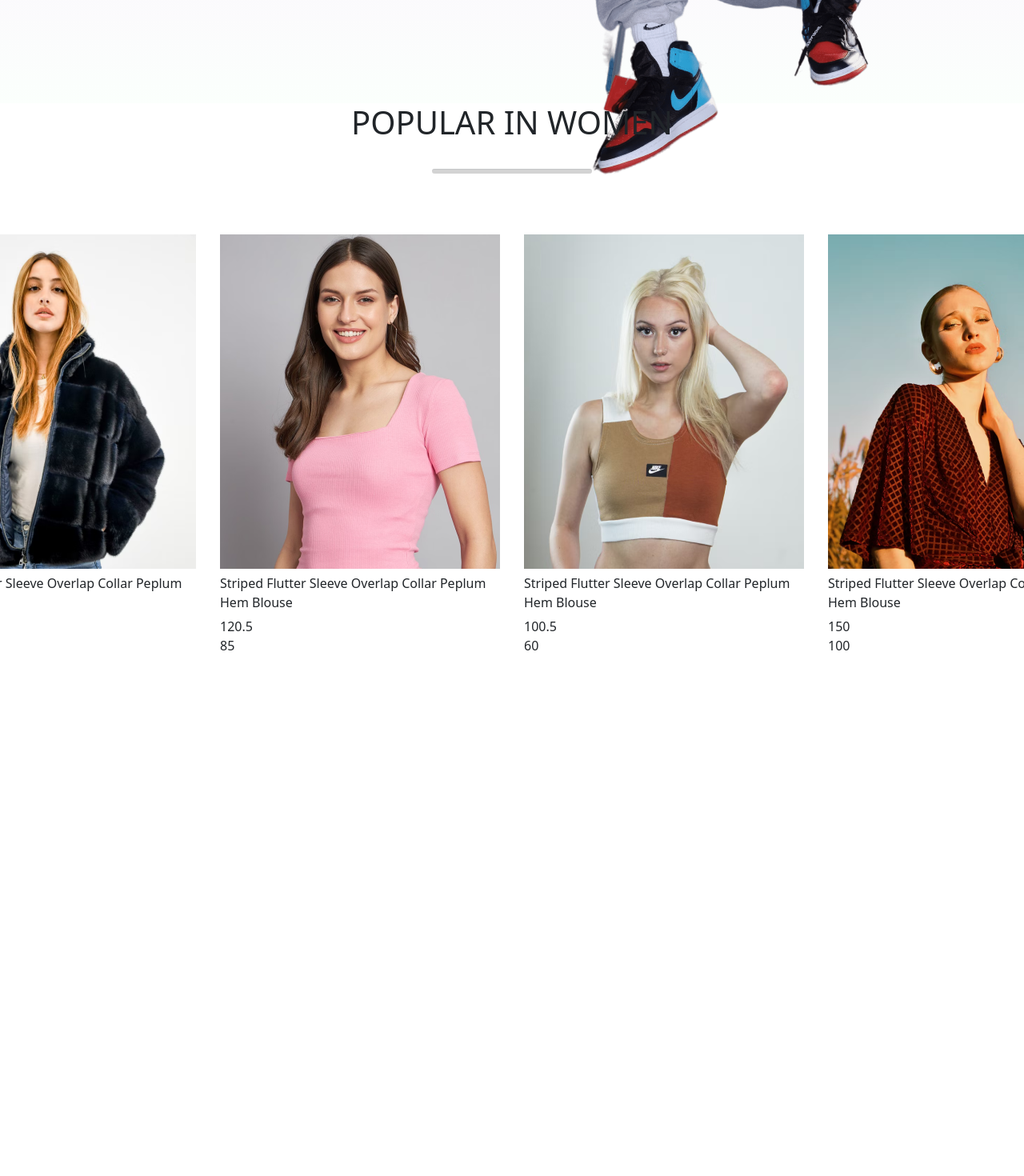
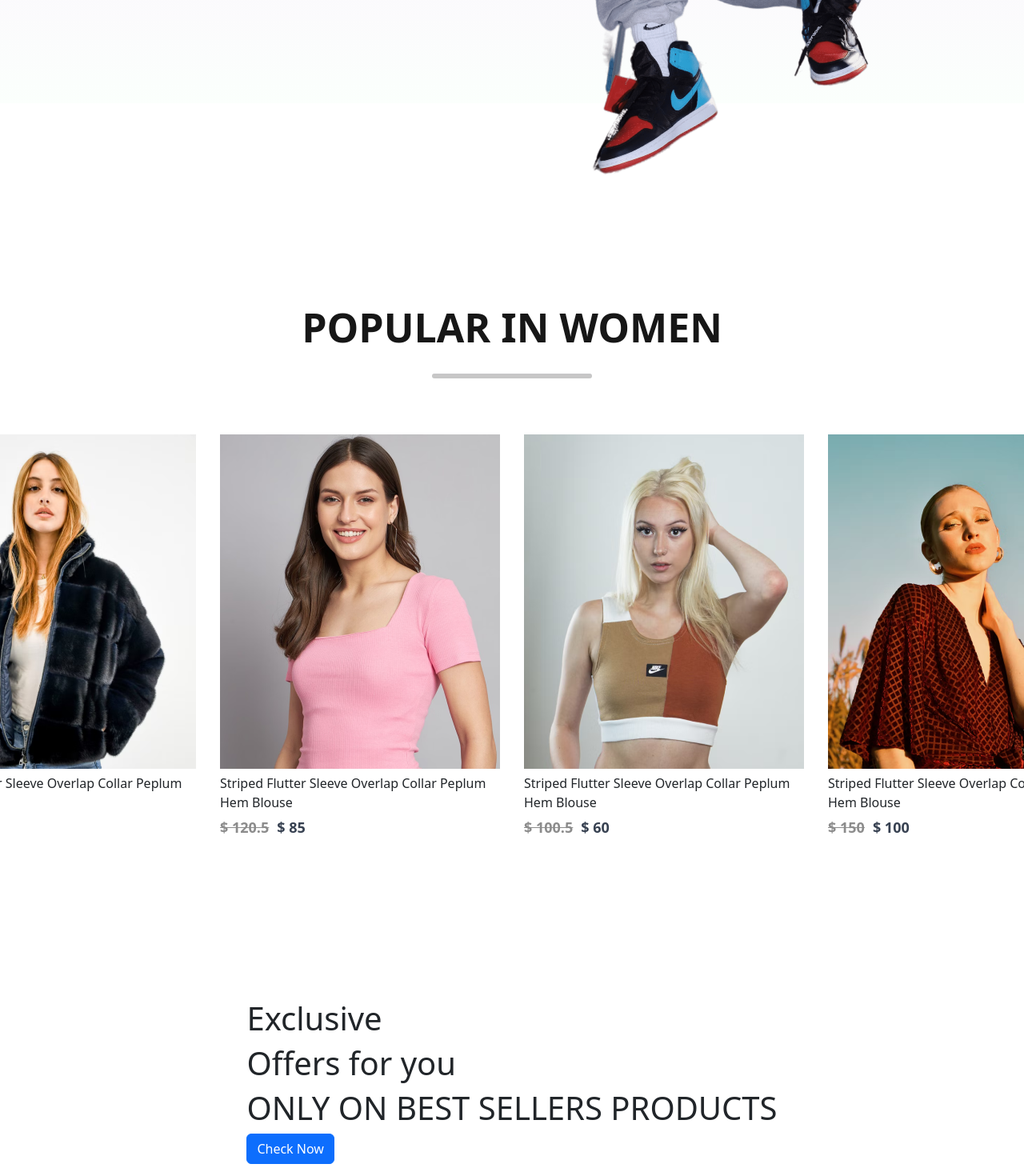
Before and after one commit to Abhishek09yadav/Ecommerce, a React (Create React App) app in the folder frontend/: page / in a window 1280 px wide. Shown: the part 780-2250 px from the top of the page at 80% size. Before the commit the page ends 1629 px from the top, so only its background shows below. Built offline with nearby package versions, Linux system fonts and the light colour scheme.

Commit message:
modified item and popular page

```diff
--- /dev/null
+++ b/frontend/src/Components/Offers/Offers.css
@@ -0,0 +1,8 @@
+.offers {
+    display: flex;
+    flex-direction: column;
+    align-items: center;
+    gap: 10px;
+    height: 90vh;
+    margin-top: 200px;
+}
--- /dev/null
+++ b/frontend/src/Components/Offers/Offers.jsx
@@ -0,0 +1,25 @@
+import React from 'react';
+import './Offers.css'
+// import exclusive_image from './Exclusive.png';
+
+const Offers = () => {
+    return (
+
+        <div className="offers">
+            <div className="offers-left">
+                <h1>Exclusive</h1>
+                <h1>Offers for you</h1>
+                <h1>ONLY ON BEST SELLERS PRODUCTS</h1>
+
+                <button type="button" className="btn btn-primary">Check Now</button>
+
+            </div>
+            <div className="offers-right">
+
+            </div>
+
+        </div>
+    );
+};
+
+export default Offers;
--- a/frontend/src/Components/Popular/Popular.css
+++ b/frontend/src/Components/Popular/Popular.css
@@ -2,23 +2,32 @@
     display: flex;
     flex-direction: column;
     align-items: center;
-
-    /*justify-content: center;*/
     gap: 10px;
     height: 90vh;
+    margin-top: 200px;
 }
 
-.popular {
+.Popular h1 {
+    margin-top: 50px;
     color: #171717;
     font-size: 50px;
     font-weight: 600;
 }
 
+.popular-item {
+    margin-top: 50px;
+    display: flex;
+    gap: 30px;
+}
+
 .Popular hr {
+
     width: 200px;
     height: 6px;
+
     border-radius: 10px;
-    background: #535252;
+    margin: 10px;
+    background: #252525;
 }
 
 .popular-item {
--- a/frontend/src/Components/Popular/Popular.jsx
+++ b/frontend/src/Components/Popular/Popular.jsx
@@ -3,6 +3,7 @@ import React from 'react';
 import './Popular.css'
 import data_product from "../Assets/data";
 import Item from "../item/item";
+
 
 const Popular = () => {
     return (
@@ -15,6 +16,7 @@ const Popular = () => {
                                  old_price={item.old_price}/>
                 })}
             </div>
+
         </div>
     );
 };
--- a/frontend/src/Components/item/item.css
+++ b/frontend/src/Components/item/item.css
@@ -1,4 +1,4 @@
-. item {
+.item {
     width: 350px;
 
 }
@@ -7,18 +7,21 @@
     margin: 6px 0px;
 }
 
-. item-price {
+.item-price {
     display: flex;
     gap: 20px;
+
 }
 
-. item-price-new {
+.item-price-new {
     color: #374151;
     font-size: 18px;
     font-weight: 600;
+    margin-left: 10px;
+
 }
 
-. item-price-old {
+.item-price-old {
 
     color: #8c8c8c;
     font-size: 18px;
--- a/frontend/src/Components/item/item.jsx
+++ b/frontend/src/Components/item/item.jsx
@@ -9,12 +9,12 @@ const Item = (props) => {
             <img src={props.image} alt={props.alt}/>
             <p>{props.name}</p>
             <div className="item-prices">
-                <div className="item-price-old">
-                    {props.old_price}
-                </div>
-                <div className="item-price-new">
-                    {props.new_price}
-                </div>
+                <span className="item-price-old">
+                    $ {props.old_price}
+                </span>
+                <span className="item-price-new">
+                    $ {props.new_price}
+                </span>
             </div>
         </div>
     );
--- a/frontend/src/Pages/Shop.jsx
+++ b/frontend/src/Pages/Shop.jsx
@@ -2,12 +2,14 @@ import React, {useState, useEffect} from 'react';
 import Hero from "../Components/Hero/Hero";
 import Item from "../Components/item/item";
 import Popular from "../Components/Popular/Popular";
+import Offers from "../Components/Offers/Offers";
 
 const Shop = () => {
     return (
         <>
             <Hero/>
             <Popular/>
+            <Offers/>
         </>
     )
 }
```
